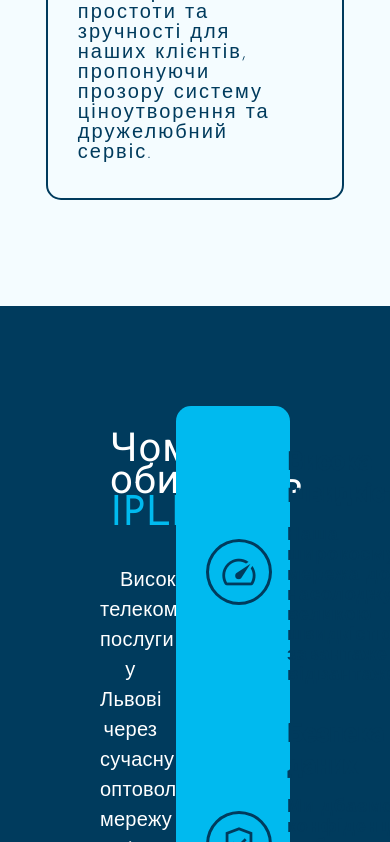
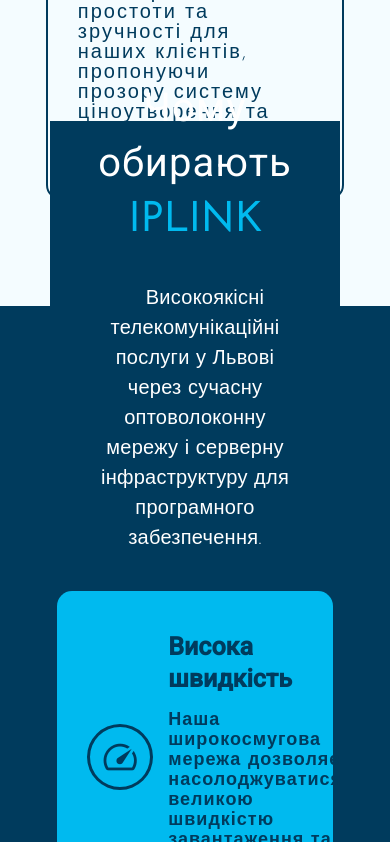
Before and after one commit to frontendmaks/IPLINK, an Angular app: page / in a window 390 px wide. Shown: the part 1382-2224 px from the top of the page. Built offline with nearby package versions, Linux system fonts and the light colour scheme.

Commit message:
update 5.2 - advantage responsive

```diff
--- a/src/app/components/blocks/advantages/advantages.component.css
+++ b/src/app/components/blocks/advantages/advantages.component.css
@@ -33,6 +33,8 @@
     margin-bottom: 30px;
     letter-spacing: 1px;
     padding: 5px 10px;
+    text-align: center;
+    width: 90%;
 }
 
 .left-block h1 b {
@@ -42,7 +44,7 @@
 .left-block p {
     font-size: 20px;
     display: inline-block;
-    width: 80%;
+    width: 90%;
     text-indent: 20px;
     line-height: 30px;
     text-align: center;
@@ -97,3 +99,52 @@
     letter-spacing: 1px;
     font-weight: 600;
 }
+
+@media screen and (max-width: 1535px) {
+    .advantages-container {
+        padding: 100px 50px;
+    }
+
+    .advantages-center-block {
+        flex-direction: column;
+        align-items: center;
+        justify-content: center;
+    }
+
+    .advantages-center-block .left-block {
+        height: 400px;
+        width: 100%;
+        display: flex;
+        flex-direction: column;
+        justify-content: center;
+        align-items: center;
+    }
+
+    .advantages-center-block .left-block h1, .advantages-center-block .left-block p {
+        width: 75%;
+    }
+
+    .advantages-center-block .right-block {
+        width: 75%;
+    }
+}
+
+@media screen and (max-width: 1000px) {
+    .advantages-center-block .right-block {
+        width: 95%;
+    }
+}
+
+@media screen and (max-width: 750px) {
+    .advantages-center-block .left-block {
+        margin-bottom: 70px;
+    }
+
+    .advantages-center-block .left-block h1 {
+        line-height: 55px;
+    }
+
+    .advantages-container {
+        padding: 50px;
+    }
+}
```
